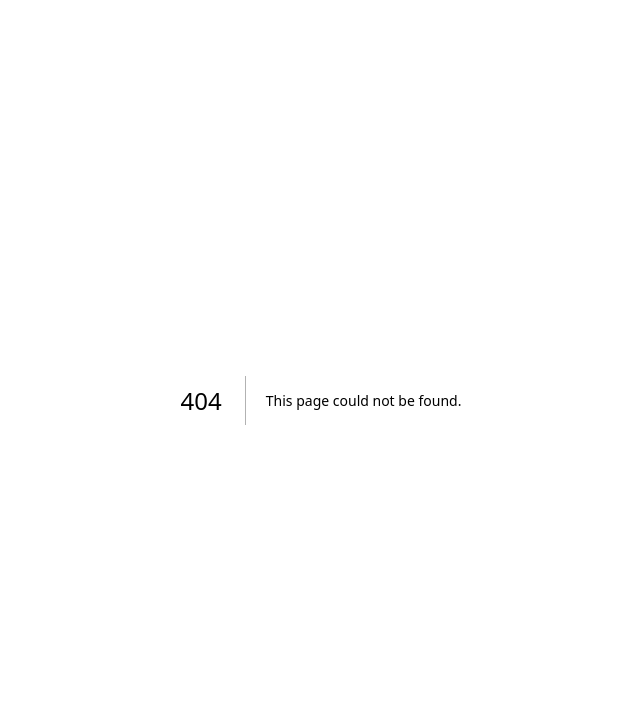
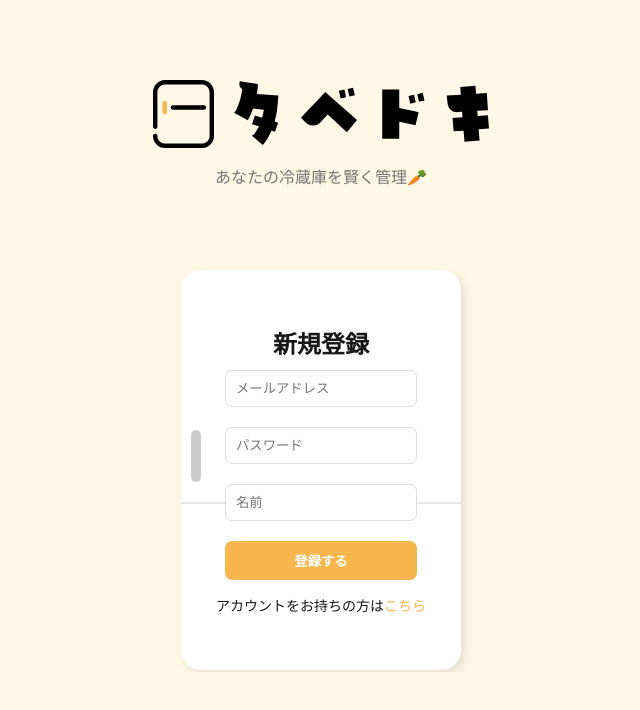
Before and after one commit to yut0takagi/HackathonNo45, a Next.js app: page /register in a window 1280 px wide. Before the commit this address had no page. Shown: the top 710 px of the page, without its empty margins (319-959 px from the left). Built offline with nearby package versions, Linux system fonts and the light colour scheme; a web font is replaced by a local one.

Commit message:
Feat: 新規登録頁を作成

```diff
--- /dev/null
+++ b/app/register/page.module.scss
@@ -0,0 +1,14 @@
+@use 'styles/variables' as var;
+
+.top {
+    display: flex;
+    flex-direction: column;
+    align-items: center;
+    gap: 1rem;
+    padding: 5rem 2rem;
+    max-width: 400px;
+    margin: 0 auto;
+    p{
+        color: var.$text-muted;
+    }
+}
--- /dev/null
+++ b/app/register/page.tsx
@@ -0,0 +1,30 @@
+import Link from 'next/link'
+
+import styles from "./page.module.scss";
+import form from "@/components/form.module.scss"
+import Fridge from '@/components/fridge';
+
+export default function Home() {
+  return (
+    <main className={styles.main}>
+      {/* トップページ */}
+      <section className={styles.top}>
+        <img src="/tabedoki.svg" alt="タベドキのロゴ" />
+        <p>あなたの冷蔵庫を賢く管理🥕</p>
+      </section>
+      {/* ログインフォーム */}
+      <section className={form.form}>
+        <Fridge>
+          <h2>新規登録</h2>
+          <form action="/api/register" method="POST">
+            <input type="email" name="email" placeholder="メールアドレス" />
+            <input type="password" name="password" placeholder="パスワード" />
+            <input type="text" name="name" placeholder="名前" />
+            <button type="submit">登録する</button>
+          </form>
+          <p>アカウントをお持ちの方は<Link href="/">こちら</Link></p>
+        </Fridge>
+      </section>
+    </main>
+  );
+}
```
